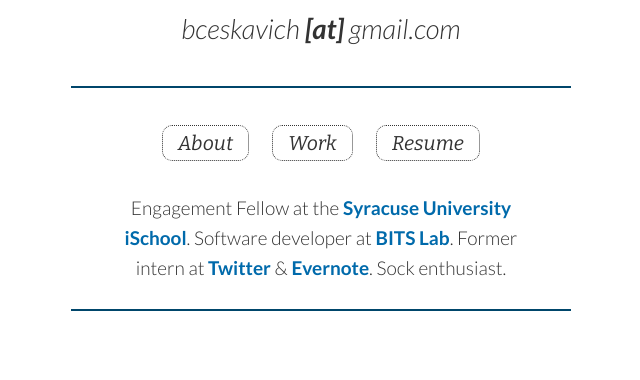
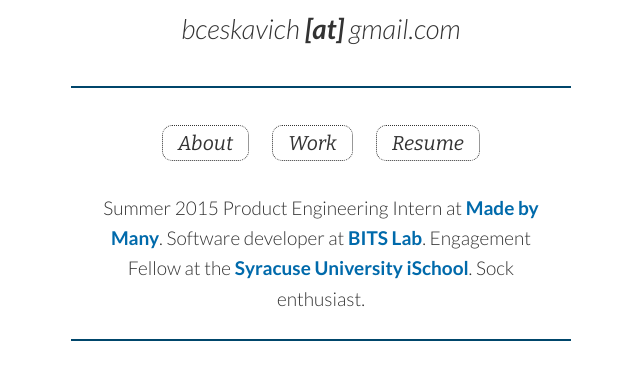
Before and after one commit to bceskavich/homepage, a Flask app: page / in a window 1280 px wide. Shown: the part 234-614 px from the top of the page, without its empty margins (319-959 px from the left). Run offline with Flask 2, Linux system fonts and the light colour scheme; some web fonts are replaced.

Commit message:
Summer 2015 update.

```diff
--- a/app/templates/about.html
+++ b/app/templates/about.html
@@ -5,7 +5,7 @@
 <div id="bio-container">
   <section class="title">
     <h1>Billy Ceskavich</h1>
-    <h3>Engagement Fellow at <a href="http://www.syr.edu/" target="_blank">Syracuse University</a>. Developer at <a href="http://bits.ischool.syr.edu/" target="_blank">BITS Lab</a>. All around enthusiastic guy.</h3>
+    <h3>Summer 2015 Product Engineering Intern at <a href="http://madebymany.com/" target="_blank">Made by Many</a>. Engagement Fellow at <a href="http://www.syr.edu/" target="_blank">Syracuse University</a>. All around enthusiastic guy.</h3>
   </section>
 
   <section class="row bio">
--- a/app/templates/index.html
+++ b/app/templates/index.html
@@ -14,7 +14,7 @@
       </div>
     </nav>
 
-    <p>Engagement Fellow at the <a href="http://ischool.syr.edu/" target="_blank">Syracuse University iSchool</a>. Software developer at <a href="http://bits.ischool.syr.edu/" target="_blank">BITS Lab</a>. Former intern at <a href="https://twitter.com/about/" target="_blank">Twitter</a> &amp; <a href="https://www.evernote.com" target="_blank">Evernote</a>. Sock enthusiast.</p>
+    <p>Summer 2015 Product Engineering Intern at <a href="http://madebymany.com/" target="_blank">Made by Many</a>. Software developer at <a href="http://bits.ischool.syr.edu/" target="_blank">BITS Lab</a>. Engagement Fellow at the <a href="http://ischool.syr.edu/" target="_blank">Syracuse University iSchool</a>. Sock enthusiast.</p>
   </div>
 
   <div class="list-container">
--- a/app/views.py
+++ b/app/views.py
@@ -15,8 +15,11 @@ def index():
 def about():
     db = DB('main', 'bio')
     bio = db.get_bio()
+
+    bio_text = 'None'
     if bio['status']:
         bio_text = bio['bio']
+
     return render_template("about.html", bio=bio_text)
 
 @app.route('/work')
```
